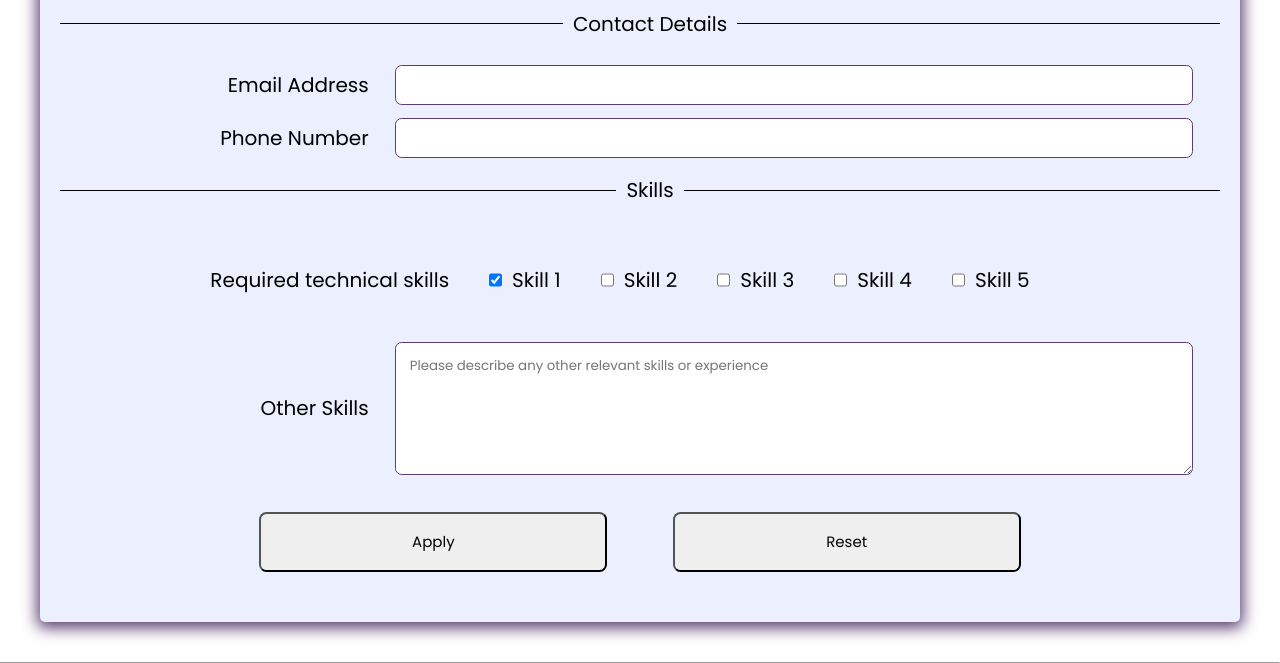
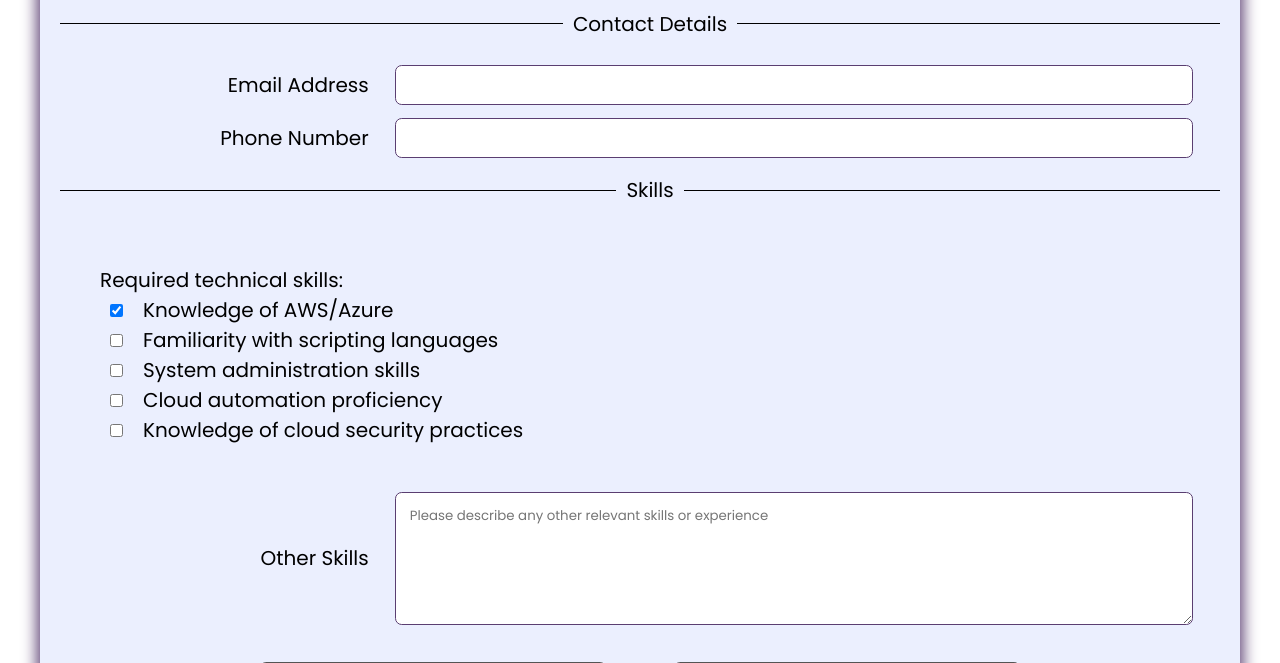
Before and after one commit to 102347055/webweavers-project-part1, a PHP site: page /apply.html in a window 1280 px wide. Shown: the part 903-1566 px from the top of the page. Run offline with PHP 8.4, Linux system fonts and the light colour scheme.

Commit message:
adjusted layout of skills checkboxes in html

```diff
--- a/project1/apply.html
+++ b/project1/apply.html
@@ -96,17 +96,27 @@
         <fieldset>
             <legend>Skills</legend>
             <div id="tech-skills">   <!--Technical skills checkboxes - edit to add actual skills-->
-                <p>Required technical skills</p>
-                <input type="checkbox" name="skill01" id="skill01" value="skill01" checked>
-                <label for="skill01">Skill 1</label>
-                <input type="checkbox" name="skill02" id="skill02" value="skill02">
-                <label for="skill02">Skill 2</label>
-                <input type="checkbox" name="skill03" id="skill03" value="skill03">
-                <label for="skill03">Skill 3</label>
-                <input type="checkbox" name="skill04" id="skill04" value="skill04">
-                <label for="skill04">Skill 4</label>
-                <input type="checkbox" name="skill05" id="skill05" value="skill05">
-                <label for="skill05">Skill 5</label>
+                <p>Required technical skills:</p>
+                <label for="skill01">
+                    <input type="checkbox" name="skill01" id="skill01" value="skill01" checked>
+                    Knowledge of AWS/Azure
+                </label>
+                <label for="skill02">
+                    <input type="checkbox" name="skill02" id="skill02" value="skill02">
+                    Familiarity with scripting languages
+                </label>
+                <label for="skill03">
+                    <input type="checkbox" name="skill03" id="skill03" value="skill03">
+                    System administration skills
+                </label>
+                <label for="skill04">
+                    <input type="checkbox" name="skill04" id="skill04" value="skill04">
+                    Cloud automation proficiency
+                </label>
+                <label for="skill05">
+                    <input type="checkbox" name="skill05" id="skill05" value="skill05">
+                    Knowledge of cloud security practices
+                </label>
             </div>
             <label for="other-skills">Other Skills
                 <textarea name="other-skills" id="other-skills" cols="50" rows="10" placeholder="Please describe any other relevant skills or experience"></textarea>
--- a/project1/styles/styles.css
+++ b/project1/styles/styles.css
@@ -332,17 +332,17 @@ fieldset legend {
 
 #tech-skills {
     display: flex;
-    justify-content: center;
+    flex-direction: column;
     margin: 2em;
 }
 
 #tech-skills p {
-    text-align: right;
     margin-right: 2em;
 }
 
 #tech-skills label {
     text-align: left;
+    justify-content: flex-start;
     margin-right: 2em;
     margin-left: 0.5em;
 }
```
